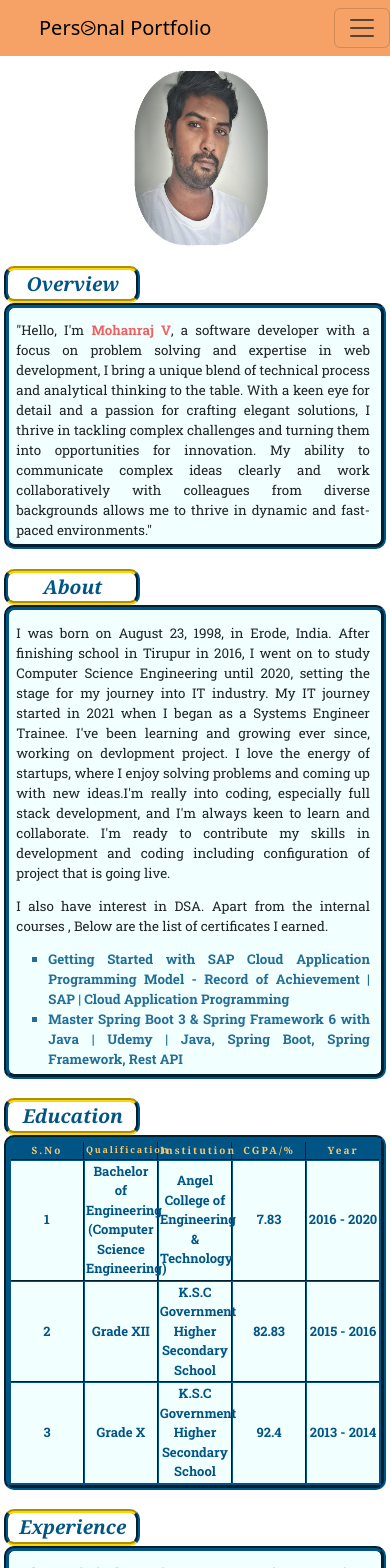
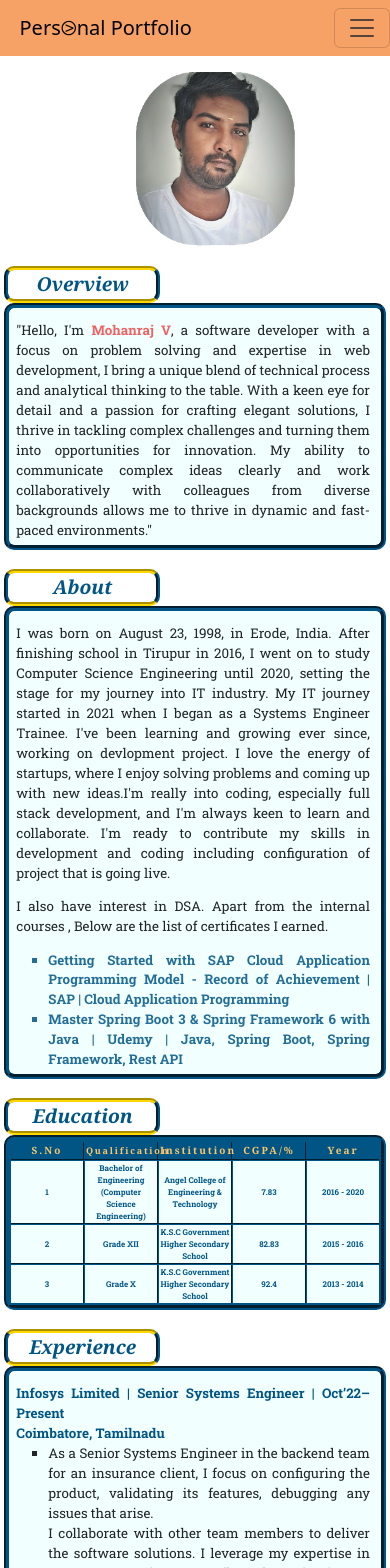
Before and after one commit to Mohanraj-VD/Mohan_Portfolio, a React (Create React App) app: page / in a window 390 px wide. Shown: the top 1568 px of the page. Built offline with nearby package versions, Linux system fonts and the light colour scheme.

Commit message:
styles changes

```diff
--- a/src/Component/Extras.jsx
+++ b/src/Component/Extras.jsx
@@ -4,8 +4,8 @@ import '../../node_modules/font-awesome/css/font-awesome.min.css';
 const arrow = <span style={{ fontSize: "20px", fontWeight: "bolder" }}>&#8680;</span>;
 const Extras = () => {
     return (<div>
-        <div className='cd' id="exp">
-            <span className='cd1'>
+        <div className='cd'>
+            <span className='cd1'  id="exp">
                 Experience</span>
         </div>
         <dl id="cd1">
@@ -34,8 +34,8 @@ const Extras = () => {
             </div>
 
         </dl>
-        <div id="skill" className='cd'>
-            <span className='cd1'>
+        <div className='cd'>
+            <span className='cd1' id="skill">
                 Skills</span>
 
         </div>
@@ -75,8 +75,8 @@ const Extras = () => {
         </div>
 
 
-        <div id="prj" className='cd'>
-            <span className='cd1'>
+        <div className='cd'>
+            <span className='cd1' id="prj">
                 Projects</span>
 
         </div>
@@ -105,8 +105,8 @@ Tech Stack and Tools: React, HTML 5 , CSS 3, Vercel</li>
             </div>
         </div>
 
-        <div id="cert" className='cd'>
-            <span className='cd1'>
+        <div className='cd'>
+            <span className='cd1' id="cert">
                 Certifications</span>
 
         </div>
--- a/src/Component/Profile.jsx
+++ b/src/Component/Profile.jsx
@@ -12,8 +12,8 @@ const Profile = ({ ...props }) => {
                 <Navb />
                 <div className='profilepic'>
                     <img src={require('../Assets/Clipped_image_20240522_190704.png')} alt="No image" className='profilephoto' /></div>
-                <div className='cd' id="ovw">
-                    <span className='cd1'>
+                <div className='cd'>
+                    <span className='cd1'  id="ovw">
                         Overview</span>
                 </div>
                 <div id="cd1">
--- a/src/Styles/Education.css
+++ b/src/Styles/Education.css
@@ -115,7 +115,7 @@ th,td {
     font-style: normal;
 }
 
-@media only screen and (max-width: 768px) and (min-width: 200px) {
+@media only screen and (max-width: 800px) {
     #table {
         margin-left: 0%;
         width: 98%;
@@ -129,7 +129,7 @@ th,td {
         font-size: larger;
         text-align: center;
         margin-left: 1%;
-        width: 35%;
+        width: 40%;
     }
 
     .cd1 {
@@ -169,12 +169,12 @@ th,td {
     }
 
     #tb1 {
-        font-size: 13px;
+        font-size: 8px;
         font-weight: bold;
     }
 
     #td1{
 
-        font-size: 11px;
+        font-size: 8px;
     }
 }
--- a/src/Styles/Navbar.css
+++ b/src/Styles/Navbar.css
@@ -66,8 +66,8 @@
     }
 
     #pp{
-        padding-left: 10%;
-
+        margin-left: 5%;
+        position:inherit;
     }
     #nv1 {
 
--- a/src/Styles/Profile.css
+++ b/src/Styles/Profile.css
@@ -77,8 +77,8 @@
     .profilephoto {
         width: 40%;
         height: 180px;
-        width: 160px;
-        margin-left: 20%;
+        width: 200px;
+        margin-left: 18%;
         margin-right: 30%;
         display: block;
         padding-top: 1%;
@@ -86,7 +86,7 @@
 
     .profilepic {
 
-        width: 70%;
+        width: 80%;
         margin-left: 20%;
     }
 
```
